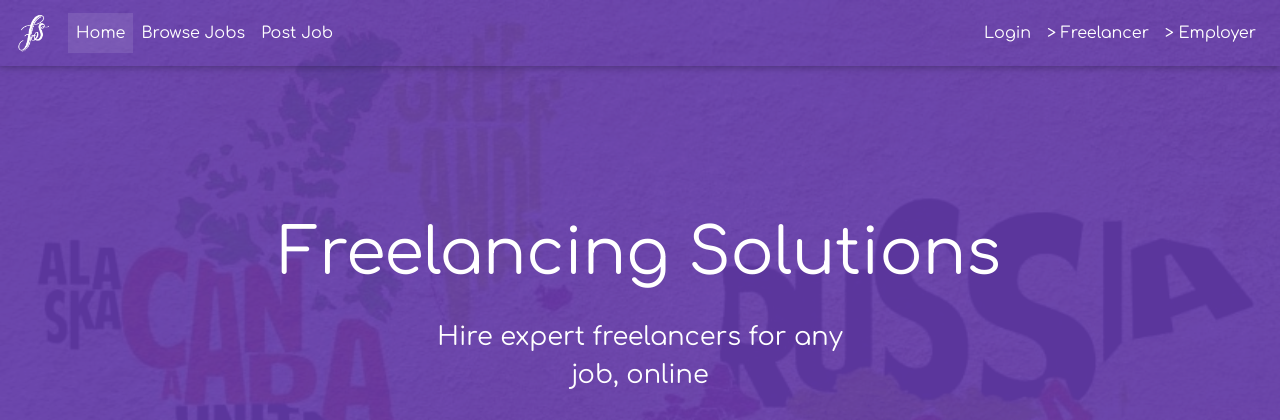
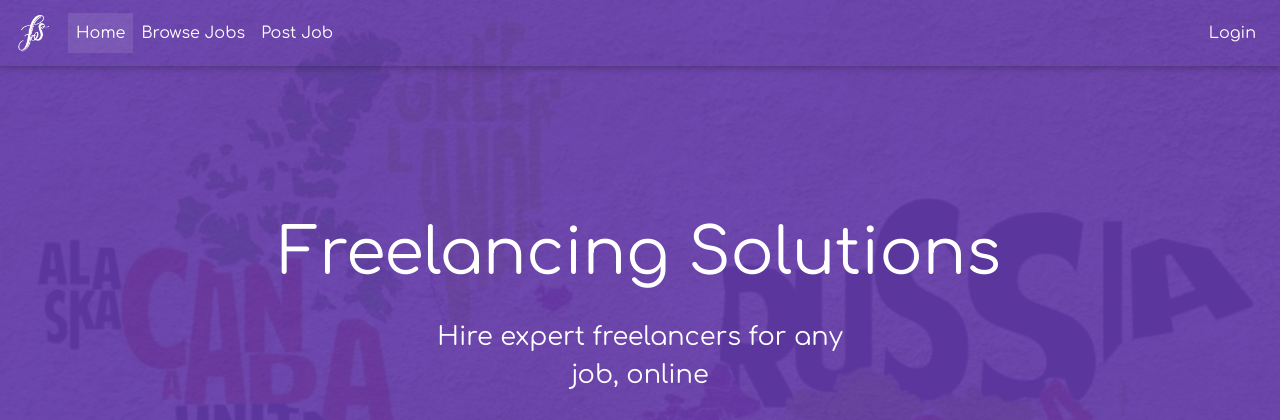
Before and after one commit to anshulahuja98/freelancing-solutions, a Django app: page / in a window 1280 px wide. Shown: the top 420 px of the page. Run offline with Django 3.2, Linux system fonts and the light colour scheme; some libraries are stand-ins or nearby versions.

Commit message:
Update base template

```diff
--- a/src/templates/main/base.html
+++ b/src/templates/main/base.html
@@ -149,6 +149,22 @@
             border-top-left-radius: 10em;
             border-bottom-left-radius: 10em;
         }
+
+        select, textarea, input[type="text"], input[type="email"], input[type="password"] {
+            width: 100%;
+            border: 0;
+            border-bottom: var(--main-bg-color) 2px solid;
+        }
+
+        textarea {
+            border: var(--main-bg-color) 1px solid;
+            border-bottom: var(--main-bg-color) 2px solid;
+
+        }
+
+        form > ul > li {
+            font-size: 0.75rem;
+        }
     </style>
 </head>
 <body class="text-white" style="background-color: var(--main-bg-color)">
@@ -156,7 +172,7 @@
 <header>
     <!--Navbar -->
     <nav class="mb-1 navbar navbar-expand-lg navbar-dark lighten-1" style="color: var(--main-bg-color)">
-        <a class="navbar-brand" href="#">
+        <a class="navbar-brand" href="/">
             <img src="{% static 'assets/freelancing_logo.png' %}" style="height: 5vh;">
         </a>
         <button class="navbar-toggler" type="button" data-toggle="collapse" data-target="#navbarSupportedContent-555"
@@ -166,7 +182,7 @@
         <div class="collapse navbar-collapse" id="navbarSupportedContent-555">
             <ul class="navbar-nav mr-auto">
                 <li class="nav-item active">
-                    <a class="nav-link" href="#">Home
+                    <a class="nav-link" href="/">Home
                         <span class="sr-only">(current)</span>
                     </a>
                 </li>
@@ -179,30 +195,24 @@
             </ul>
 
             <ul class="navbar-nav ml-auto">
+                {% if user.is_authenticated %}
 
+                <li class="nav-item">
+                    <a class="nav-link" href="{% url 'accounts:logout' %}">Logout</a>
+                </li>
+                <li class="nav-item avatar">
+                    <a class="nav-link p-0" href="#">
+                        <img src="https://mdbootstrap.com/img/Photos/Avatars/avatar-5.jpg"
+                             class="rounded-circle z-depth-0" alt="avatar image" height="35">
+                    </a>
+                </li>
+                {% else %}
                 <li class="nav-item">
                     <a class="nav-link" href="{% url 'accounts:login' %}">Login</a>
                 </li>
-                <li class="nav-item">
-                    {% if user.is_authenticated %}
-                        <a href="{% url 'accounts:login' %}" class="nav-link">
-                    {% else %}
-                        <a href="{% url 'accounts:freelancer-register' %}" class="nav-link">>
-                    {% endif %}Freelancer</a>
-                </li>
-                <li class="nav-item">
-                    {% if user.is_authenticated %}
-                        <a href="{% url 'accounts:login' %}" class="nav-link">
-                    {% else %}
-                        <a href="{% url 'accounts:employer-register' %}" class="nav-link">>
-                    {% endif %}Employer</a>
-                </li>
-                <!--<li class="nav-item avatar">-->
-                <!--<a class="nav-link p-0" href="#">-->
-                <!--<img src="https://mdbootstrap.com/img/Photos/Avatars/avatar-5.jpg"-->
-                <!--class="rounded-circle z-depth-0" alt="avatar image" height="35">-->
-                <!--</a>-->
-                <!--</li>-->
+                {% endif %}
+
+
             </ul>
         </div>
     </nav>
```
Lines whose indentation alone changed are shown as unchanged.
